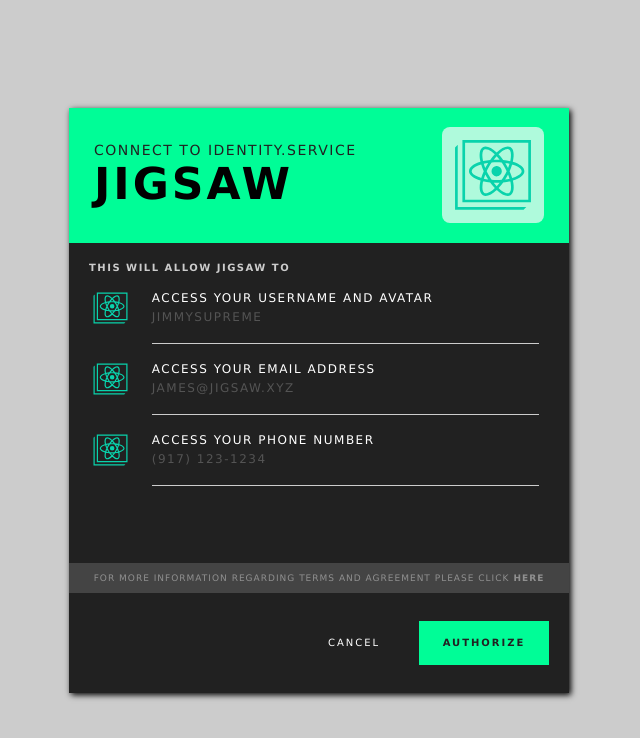
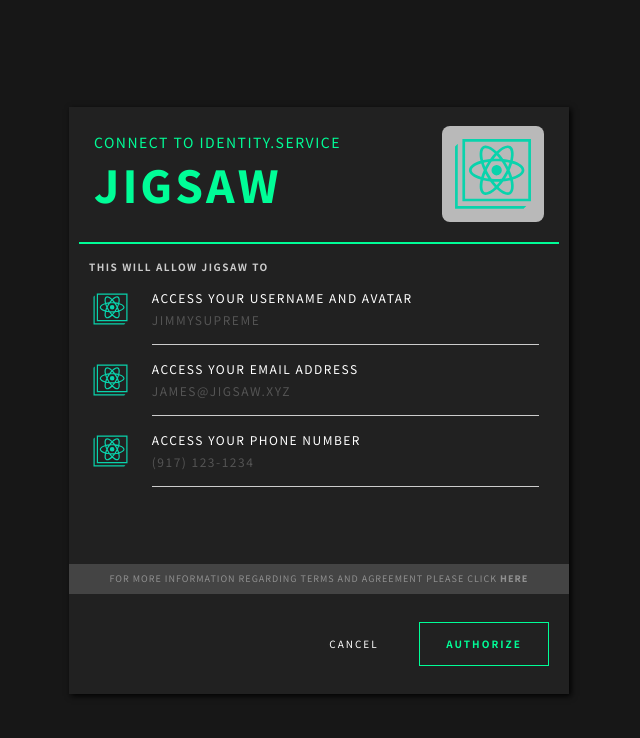
Before and after one commit to mikey-mo/identity-oauth, a React (Create React App) app: page /auth/permissions in a window 1280 px wide. Shown: the top 738 px of the page, without its empty margins (321-961 px from the left). Built offline with nearby package versions, Linux system fonts and the light colour scheme.

Commit message:
added font and changed button/banner

```diff
--- a/package.json
+++ b/package.json
@@ -9,7 +9,8 @@
     "react-number-format": "^4.3.1",
     "react-router-dom": "^5.1.2",
     "react-scripts": "3.2.0",
-    "styled-components": "^4.4.1"
+    "styled-components": "^4.4.1",
+    "typeface-noto-sans-tc": "0.0.71"
   },
   "scripts": {
     "start": "react-scripts start",
--- a/src/Components/Banner.js
+++ b/src/Components/Banner.js
@@ -13,9 +13,9 @@ const Div = styled.div`
 `
 
 const Text = styled.div`
-  font-family: Verdana;
+  font-family: Noto Sans TC;
   font-size: 10px;
-  font-weight: 900;
+  font-weight: 700;
   letter-spacing: 1.5px;
   color: ${Colors.gray1};
 
--- a/src/Components/CustomButton.js
+++ b/src/Components/CustomButton.js
@@ -10,9 +10,12 @@ const Button = styled.button`
   height: 44px;
   width: ${({ width }) => width || '130px'};
   cursor: pointer;
-  border: none;
+  box-sizing: border-box;
+  border-width: 1px;
+  border-style: solid;
+  border-color: ${({ primary }) => primary ? bgGreen : bgBlack};
   outline: 0;
-  background-color: ${({ primary }) => primary ? bgGreen : bgBlack};
+  background-color: ${bgBlack};
 
   @media ${DESKTOP} {
     &:hover {
@@ -31,8 +34,8 @@ const Button = styled.button`
 `
 
 const Div = styled.div`
-  color: ${props => props.primary ? bgBlack : white};
-  font-family: Verdana;
+  color: ${props => props.primary ? bgGreen : white};
+  font-family: Noto Sans TC;
   font-size: 10px;
   font-weight: ${props => props.primary ? '700' : '400'};
   text-align: center;
--- a/src/Components/Header.js
+++ b/src/Components/Header.js
@@ -6,14 +6,28 @@ import logo from '../logo.svg';
 
 
 const { MOBILE } = Sizes;
+const { bgGreen, bgBlack } = Colors;
 
-const ContainerDiv = styled.div`
+
+const Container = styled.div`
+  flex-direction: column;
+  background-color : ${bgBlack};
+`
+
+const BottomBorder = styled.div`
+  width: 96%;
+  height: 2px;
+  background-color: ${bgGreen};
+  margin: auto;
+`
+
+const WrapperDiv = styled.div`
   display: flex;
   justify-content: space-between;
   align-items: center;
   height: 135px;
   padding: 0px 25px;
-  background-color: ${Colors.bgGreen};
+  background-color: ${bgBlack};
 `
 
 const MerchantWrapper = styled.div`
@@ -22,9 +36,9 @@ const MerchantWrapper = styled.div`
 `
 
 const ServiceText = styled.div`
-  color: ${Colors.bgBlack};
+  color: ${bgGreen};
   font-size: 14px;
-  font-family: Verdana;
+  font-family: Noto Sans TC;
   letter-spacing: 1.5px;
 
   @media ${MOBILE} {
@@ -34,9 +48,10 @@ const ServiceText = styled.div`
 
 const MerchantText = styled.div`
   font-size: 44px;
-  font-family: Verdana;
+  font-family: Noto Sans TC;
   font-weight: 800;
   letter-spacing: 3px;
+  color: ${bgGreen};
 
   @media ${MOBILE} {
     letter-spacing: 2px;
@@ -63,7 +78,8 @@ const Image = styled.img`
 
 const Header = ({ merchant }) => {
   return (
-    <ContainerDiv>
+    <Container>
+      <WrapperDiv>
         <MerchantWrapper>
           <ServiceText>CONNECT TO IDENTITY.SERVICE</ServiceText>
           <MerchantText>{merchant}</MerchantText>
@@ -71,7 +87,9 @@ const Header = ({ merchant }) => {
         <ImageWrapper>
           <Image src={logo} alt="IMAGE" />
         </ImageWrapper>
-    </ContainerDiv>
+      </WrapperDiv>
+      <BottomBorder />
+    </Container>
   )
 }
 
--- a/src/Components/LineItem.js
+++ b/src/Components/LineItem.js
@@ -33,7 +33,7 @@ const WrapperDiv = styled.div`
 
 const ReqText = styled.div`
   color: ${Colors.white};
-  font-family: Verdana;
+  font-family: Noto Sans TC;
   font-size: 12px;
   margin-bottom: 5px;
   letter-spacing: 1.5px;
@@ -45,7 +45,7 @@ const ReqText = styled.div`
 `
 
 const ResText = styled.div`
-  font-family: Verdana;
+  font-family: Noto Sans TC;
   font-size: 12px;
   letter-spacing: 1.5px;
   color: #545454;
--- a/src/Components/Policy.js
+++ b/src/Components/Policy.js
@@ -12,7 +12,7 @@ const ContainerDiv = styled.div`
 `
 
 const TermsText = styled.div`
-  font-family: Verdana;
+  font-family: Noto Sans TC;
   font-size: 9px;
   letter-spacing: 1px;
   color: ${Colors.gray2};
--- a/src/Constants/Colors.js
+++ b/src/Constants/Colors.js
@@ -5,6 +5,7 @@ export default {
 
   black: '#000000',
   bgBlack: '#212121',
+  bodyBlack: '#171717',
 
   gray1: '#CCCCCC',
   gray2: '#909090',
--- a/src/Screens/Auth/index.js
+++ b/src/Screens/Auth/index.js
@@ -8,10 +8,10 @@ import { Sizes, Colors } from '../../Constants';
 
 
 const { DESKTOP, MOBILE } = Sizes;
-const { white, bgBlack, gray1, gray3 } = Colors;
+const { white, bgBlack, bodyBlack, gray3 } = Colors;
 
 const Body = styled.div`
-  background-color: ${gray1};
+  background-color: ${bodyBlack};
 
   @media ${DESKTOP} {
     display: flex;
@@ -69,7 +69,7 @@ const EnrollWrapper = styled.div`
 `
 
 const EnrollText = styled.div`
-  font-family: Verdana;
+  font-family: Noto Sans TC;
   font-size: 18px;
   color: ${white};
   letter-spacing: 1px;
@@ -80,7 +80,7 @@ const EnrollText = styled.div`
 `
 
 const MerchantText = styled.div`
-  font-family: Verdana;
+  font-family: Noto Sans TC;
   font-size: 18px;
   font-weight: 700;
   letter-spacing: 2px;
--- a/src/Screens/Identifiers/index.js
+++ b/src/Screens/Identifiers/index.js
@@ -9,10 +9,10 @@ import logo from '../../logo.svg';
 
 
 const { DESKTOP, MOBILE } = Sizes;
-const { gray1, gray3, white, bgGreen, bgBlack, errorRed } = Colors;
+const { gray1, gray3, white, bgGreen, bgBlack, bodyBlack, errorRed } = Colors;
 
 const Body = styled.div`
-  background-color: ${gray1};
+  background-color: ${bodyBlack};
 
   @media ${DESKTOP} {
     display: flex;
@@ -63,7 +63,7 @@ const Image = styled.img`
 `
 
 const EnrollText = styled.div`
-  font-family: Verdana;
+  font-family: Noto Sans TC;
   font-size: 16px;
   color: ${white};
   text-align: center;
@@ -94,7 +94,7 @@ const ButtonWrapper = styled.div`
 `
 
 const ValidationText = styled.div`
-  font-family: Verdana;
+  font-family: Noto Sans TC;
   font-size: 12px;
   color: ${errorRed};
   text-align: center;
@@ -116,7 +116,7 @@ const Input = styled.input`
   border-radius: 0px;
   box-sizing: border-box;
   -webkit-transition: 0.5s;
-  font-family: Verdana;
+  font-family: Noto Sans TC;
   font-size: 12px;
   letter-spacing: 2px;
   color: ${bgGreen};
@@ -146,7 +146,7 @@ const Select = styled.select`
   box-sizing: border-box;
   -webkit-transition: 0.5s;
   color: ${bgGreen};
-  font-family: Verdana;
+  font-family: Noto Sans TC;
   font-size: 12px;
   letter-spacing: 2px;
   background-color: ${bgBlack};
@@ -167,7 +167,7 @@ const NumberFormatWrapper = styled(NumberFormat)`
   box-sizing: border-box;
   border-radius: 0px;
   -webkit-transition: 0.5s;
-  font-family: Verdana;
+  font-family: Noto Sans TC;
   font-size: 12px;
   letter-spacing: 2px;
   color: ${bgGreen};
--- a/src/Screens/Permissions/index.js
+++ b/src/Screens/Permissions/index.js
@@ -13,7 +13,7 @@ import { Sizes, Colors, MockData } from '../../Constants';
 
 
 const { DESKTOP, MOBILE } = Sizes;
-const { bgBlack, gray1 } = Colors;
+const { bgBlack, bodyBlack } = Colors;
 
 const BodyDiv = styled.div`
   height: 40vh;
@@ -36,7 +36,7 @@ const FooterDiv = styled.div`
 `
 
 const Body = styled.div`
-  background-color: ${gray1};
+  background-color: ${bodyBlack};
 
   @media ${DESKTOP} {
     display: flex;
--- a/src/index.js
+++ b/src/index.js
@@ -7,6 +7,7 @@ import Auth from './Screens/Auth';
 import Permissions from './Screens/Permissions';
 import Identifiers from './Screens/Identifiers';
 import * as serviceWorker from './serviceWorker';
+import 'typeface-noto-sans-tc';
 
 const navigation = (
   <Router>
```
Also changed, not shown: 1 other file (tests, documents, lock files or other folders). Lines whose indentation alone changed are shown as unchanged.
